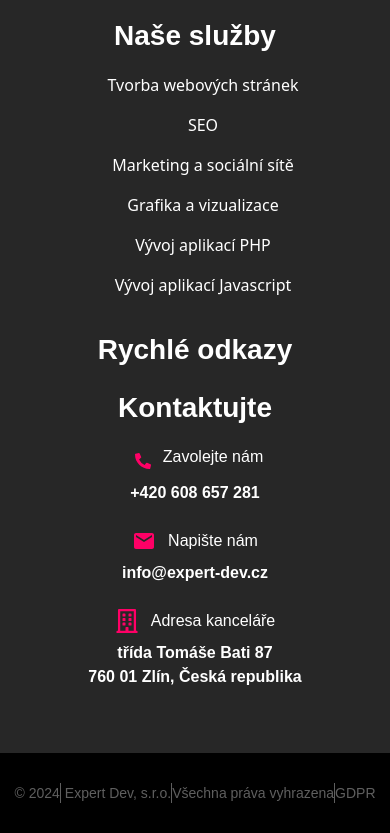
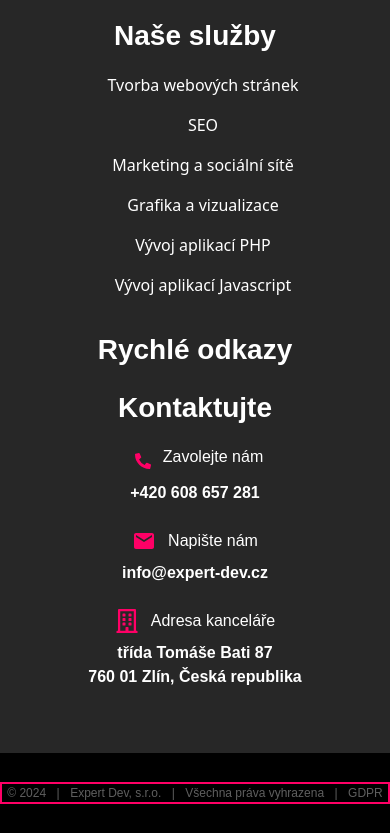
Before and after one commit to Atifzada/expert_dev, a Next.js app: page / in a window 390 px wide. Shown: the part 10786-11619 px from the top of the page. Built offline with nearby package versions, Linux system fonts and the light colour scheme; a web font is replaced by a local one.

Commit message:
Copyright bar responsiveness complete

```diff
--- a/components/Footer.tsx
+++ b/components/Footer.tsx
@@ -173,18 +173,17 @@ const Footer = () => {
         </div>
       </div>
 
-      <div className="h-20 bg-b-black flex items-center justify-center font-Baloo font-normal text-14">
-  <p className="text-grey font-normal flex items-center">
-    <span className="font-medium text-14">© 2024</span>
-    <span className="inline-block h-5 w-px sm:w-half-px-xs bg-grey mx-1/2"></span>
-    <span className="ml-1 font-medium text-14">Expert Dev, s.r.o.</span>
-    <span className="inline-block h-5 w-px sm:w-half-px-xs bg-grey mx-1/2"></span>
-    <span className="font-medium text-14">Všechna práva vyhrazena</span>
-    <span className="inline-block h-5 w-px sm:w-half-px-xs bg-grey mx-1/2"></span>
-    <span className="font-medium font-Baloo text-14">GDPR</span>
-  </p>
-</div>
-
+      <div className="h-20 md:h-30 bg-b-black flex items-center justify-center font-Baloo font-normal text-12 md:text-14">
+        <div className="text-grey font-medium flex items-center justify-around border-2 border-custom-red w-full sm:w-[90%] md:w-[60%] lg:w-[40%]">
+          <span className="">© 2024</span>
+          <span className="">|</span>
+          <span className="">Expert Dev, s.r.o.</span>
+          <span className="">|</span>
+          <span className="">Všechna práva vyhrazena</span>
+          <span className="">|</span>
+          <span className="">GDPR</span>
+        </div>
+      </div>
     </footer>
   );
 };
```
